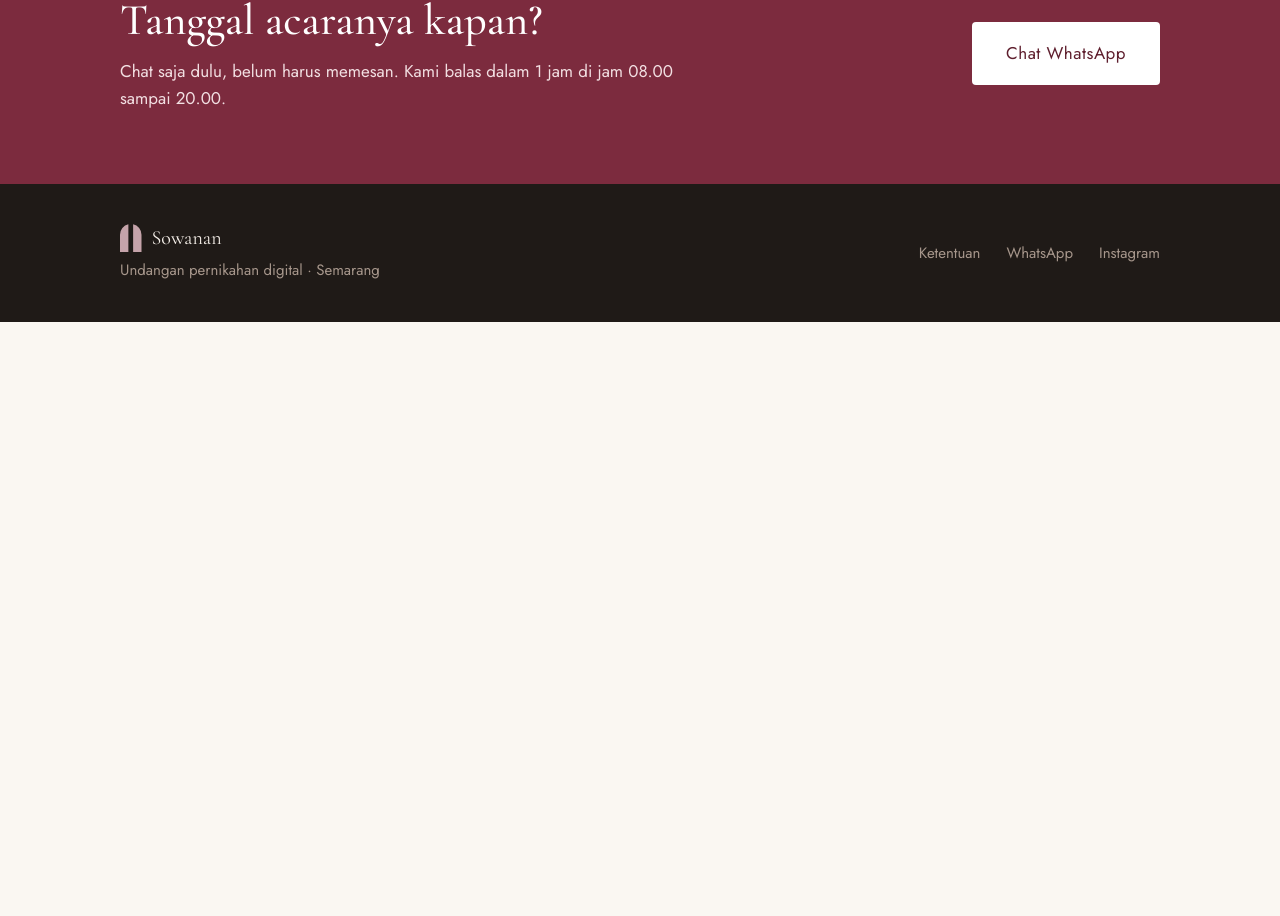
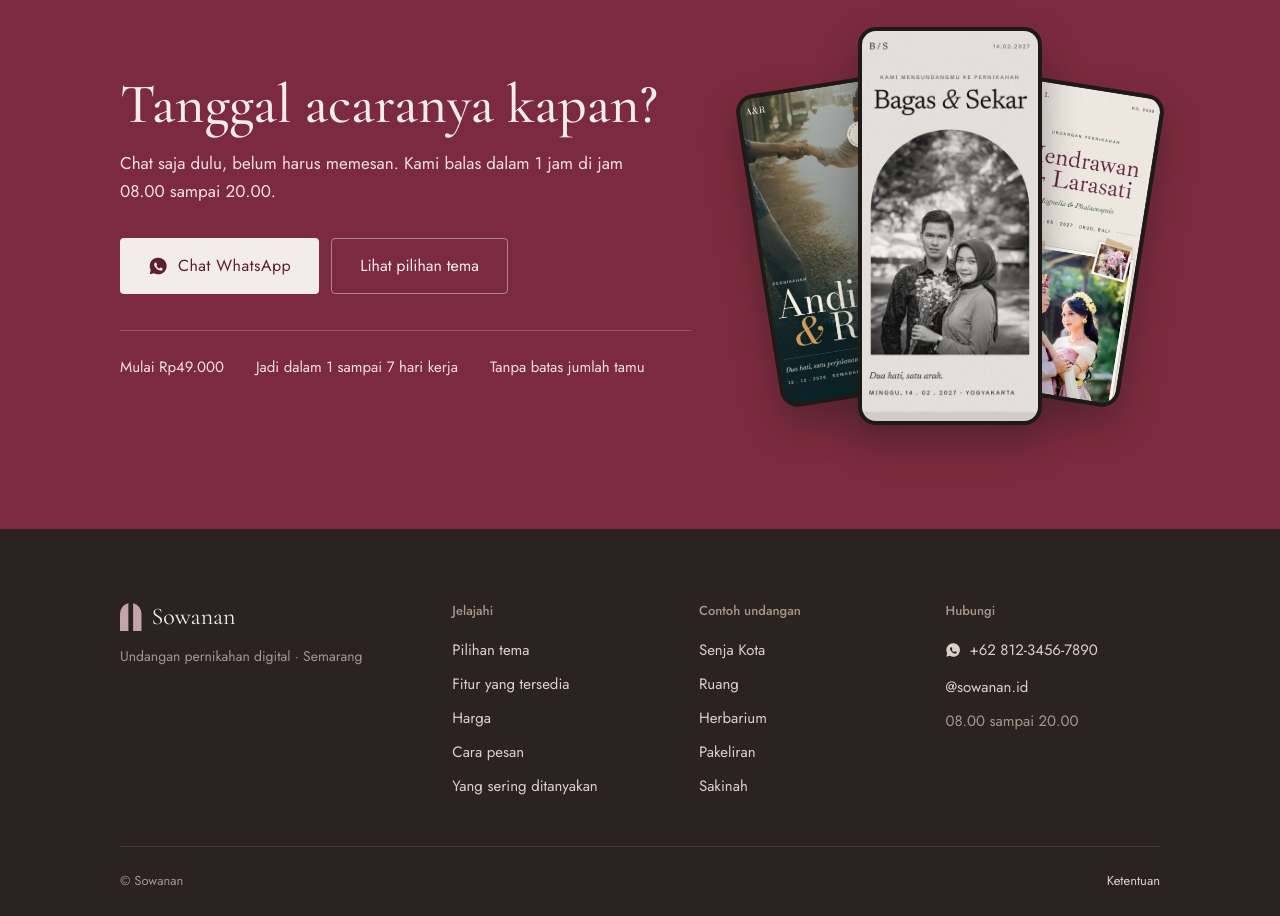
Before and after one commit to ridzwan-gigih-herdyantha/sowanan, a Next.js app: page / in a window 1280 px wide. Shown: the part 5880-6796 px from the top of the page. Before the commit the page ends 6202 px from the top, so only its background shows below. Built offline with nearby package versions, Linux system fonts and the light colour scheme; no server answers.

Commit message:
feat: redesign homepage closing CTA with a theme cover fan linking to the theme section and expand footer into a site map with editable labels

```diff
--- a/src/app/(site)/admin/settings/panels-content.tsx
+++ b/src/app/(site)/admin/settings/panels-content.tsx
@@ -128,9 +128,20 @@ export function BerandaPanel() {
           <Text path="closing.button" label="Label tombol" chip="view" max={28} help="Tujuannya WhatsApp, nomor dan pesan dari tab Kontak." />
         </Row>
         <Text path="closing.text" label="Kalimat penutup" chip="view" max={160} />
+        <Text path="closing.button2" label="Label tombol kedua" chip="view" max={28} help="Menuju bagian pilihan tema. Kosongkan untuk menyembunyikan tombol." />
+        <Row>
+          {[0, 1, 2].map((i) => (
+            <Text key={i} path={`closing.points.${i}`} label={`Poin ${i + 1}`} chip="view" max={40} help={i === 0 ? "Muncul di bawah tombol. Bisa memakai {harga} dan {waktu}." : undefined} />
+          ))}
+        </Row>
         <Row>
           <Text path="footer.line1" label="Baris footer" chip="view" max={80} help="Bisa memakai {kota}." />
           <Text path="footer.line2" label="Baris kedua footer" chip="view" max={60} />
+        </Row>
+        <Row>
+          <Text path="footer.nav" label="Judul kolom tautan" chip="view" max={24} />
+          <Text path="footer.demos" label="Judul kolom contoh undangan" chip="view" max={24} />
+          <Text path="footer.reach" label="Judul kolom kontak" chip="view" max={24} />
         </Row>
       </Card>
     </>
--- a/src/components/home/closing.tsx
+++ b/src/components/home/closing.tsx
@@ -1,60 +1,186 @@
+import Image from "next/image";
 import Link from "next/link";
 import { LogoMark } from "@/components/logo";
-import { Container, SectionTitle, btn, cx, reveal } from "@/components/ui";
+import { Container, btn, cx, reveal } from "@/components/ui";
 import { fill, type Settings } from "@/lib/settings";
+import { SITE_NAME } from "@/lib/site";
+
+const WA_PATH =
+  "M12 2a10 10 0 00-8.7 14.9L2 22l5.3-1.4A10 10 0 1012 2zm5.8 14.2c-.2.7-1.3 1.3-1.8 1.3-.5.1-1 .1-1.7-.1-.4-.1-.9-.3-1.5-.6-2.6-1.1-4.3-3.8-4.4-4-.1-.2-1-1.4-1-2.6 0-1.2.6-1.8.9-2.1.2-.2.5-.3.7-.3h.5c.2 0 .4 0 .6.5l.8 1.9c.1.1.1.3 0 .5l-.3.4-.3.4c-.1.1-.2.3 0 .5.1.2.6 1 1.3 1.7.9.8 1.6 1 1.9 1.2.2.1.4.1.5-.1l.7-.9c.2-.2.3-.2.5-.1l1.8.9c.2.1.4.2.5.3 0 .1 0 .6-.2 1.2z";
+
+function WaIcon({ className }: { className?: string }) {
+  return (
+    <svg viewBox="0 0 24 24" fill="currentColor" aria-hidden="true" className={className}>
+      <path d={WA_PATH} />
+    </svg>
+  );
+}
+
+const focus = "focus-visible:outline-2 focus-visible:outline-offset-4 focus-visible:outline-paper";
+
+// Posisi sampul dalam kipas: kiri, tengah lebih besar di depan, kanan. Saat kursor di atas atau fokus keyboard,
+// kipas sedikit membuka untuk menunjukkan bahwa tumpukan ini bisa diklik.
+const SIDE = "w-[112px] md:w-[146px]";
+const FAN = [
+  `${SIDE} z-0 -translate-x-[82%] translate-y-[5%] -rotate-[9deg] motion-safe:group-hover:-translate-x-[96%] motion-safe:group-hover:-rotate-[12deg] motion-safe:group-focus-visible:-translate-x-[96%] motion-safe:group-focus-visible:-rotate-[12deg]`,
+  "w-[140px] md:w-[184px] z-20 motion-safe:group-hover:-translate-y-[4%] motion-safe:group-focus-visible:-translate-y-[4%]",
+  `${SIDE} z-10 translate-x-[82%] translate-y-[5%] rotate-[9deg] motion-safe:group-hover:translate-x-[96%] motion-safe:group-hover:rotate-[12deg] motion-safe:group-focus-visible:translate-x-[96%] motion-safe:group-focus-visible:rotate-[12deg]`,
+];
+
+// Sampul tema seperti layar HP, sama dengan bagian pilihan tema. Satu tautan menuju bagian itu,
+// karena di sana calon klien bisa membandingkan semua tema sebelum membuka demonya.
+function CoverFan({ covers, label }: { covers: Settings["themes"]; label: string }) {
+  return (
+    <a href="#tema" aria-label={label} className={cx("group relative flex h-[320px] items-center justify-center rounded-sm md:h-[430px]", focus)} {...reveal(1)}>
+      {covers.map((t, i) => (
+        <span
+          key={t.id}
+          className={cx(
+            "absolute block aspect-[390/844] rounded-[18px] bg-ink p-1 shadow-[0_18px_36px_rgba(31,26,23,.38)] transition-[translate,rotate] duration-200 ease-out",
+            FAN[covers.length === 1 ? 1 : i],
+          )}
+        >
+          <span className="relative block size-full overflow-hidden rounded-[14px]">
+            <Image src={t.image} alt="" fill sizes="184px" className="object-cover object-top" />
+          </span>
+        </span>
+      ))}
+    </a>
+  );
+}
 
 export function ClosingCta({ settings, vars, waHref }: { settings: Settings; vars: Record<string, string>; waHref: string }) {
   const c = settings.closing;
+  const points = c.points.map((p) => fill(p, vars).trim()).filter(Boolean);
+  const covers = settings.themes.filter((t) => t.on && t.image).slice(0, 3);
   return (
-    <section className="bg-wine">
-      <Container className="flex flex-col items-start gap-6 py-14 md:flex-row md:items-center md:justify-between md:gap-12 md:py-[72px]">
+    <section className="overflow-hidden bg-wine text-paper">
+      <Container className="grid items-center gap-10 py-16 md:grid-cols-[minmax(0,1fr)_330px] md:gap-12 md:py-[88px] lg:grid-cols-[minmax(0,1fr)_420px]">
         <div {...reveal()}>
-          <SectionTitle className="text-white">{c.title}</SectionTitle>
-          {c.text && <p className="max-w-[56ch] text-[17px] text-[#f2dfe2]">{fill(c.text, vars)}</p>}
-        </div>
+          <h2 className="font-serif text-[clamp(36px,5vw,56px)] leading-[1.08] font-medium text-paper">{c.title}</h2>
+          {c.text && <p className="mt-4 max-w-[52ch] text-[17px] leading-relaxed text-[#f2dfe2]">{fill(c.text, vars)}</p>}
+          <div className="mt-8 flex flex-col gap-3 sm:flex-row sm:items-center">
             <a
               href={waHref}
+              className={cx(btn.base, "inline-flex items-center justify-center gap-2.5 bg-paper px-7 py-4 text-base text-wine-dark hover:-translate-y-0.5 hover:bg-white", focus)}
+            >
+              <WaIcon className="size-5 shrink-0" />
+              {c.button}
+            </a>
+            {c.button2 && (
+              <a
+                href="#tema"
                 className={cx(
-            btn.base,
-            "w-full shrink-0 bg-white px-[34px] py-[18px] text-center text-wine-dark hover:-translate-y-0.5 hover:bg-[#fff3f5] md:w-auto",
+                  "inline-flex items-center justify-center rounded-sm border border-paper/45 px-7 py-[15px] text-base text-paper no-underline transition-colors duration-200 hover:border-paper hover:bg-paper/10",
+                  focus,
                 )}
               >
-          {c.button}
+                {c.button2}
               </a>
+            )}
+          </div>
+          {points.length > 0 && (
+            <ul className="mt-9 flex flex-col gap-2 border-t border-paper/20 pt-6 text-[15px] text-[#f2dfe2] sm:flex-row sm:flex-wrap sm:gap-x-8">
+              {points.map((p) => (
+                <li key={p}>{p}</li>
+              ))}
+            </ul>
+          )}
+        </div>
+        {covers.length > 0 && <CoverFan covers={covers} label={c.button2 || settings.sections.tema.title} />}
       </Container>
     </section>
   );
 }
 
+const footLink = cx("rounded-sm text-dusk-light no-underline transition-colors duration-200 hover:text-paper", focus);
+const footLabel = "mb-4 text-[13px] font-medium text-dusk";
+
+// Peta kecil di ujung halaman: merek, isi halaman, contoh undangan, dan cara menghubungi.
 export function SiteFooter({ settings, vars, waHref }: { settings: Settings; vars: Record<string, string>; waHref: string }) {
-  const link = "mr-[22px] inline-block text-dusk no-underline transition-colors duration-200 hover:text-paper md:mr-0 md:ml-[26px]";
   const f = settings.footer;
+  const s = settings.sections;
+  const nav: [string, string][] = [
+    ["tema", s.tema.title],
+    ["fitur", s.fitur.title],
+    ["harga", s.harga.title],
+    ["cara", s.cara.title],
+    ["tanya", s.faq.title],
+  ];
+  const demos = settings.themes.filter((t) => t.on);
+  const hours = [vars.hari, vars.jam].filter(Boolean).join(", ");
   return (
-    <footer className="bg-ink text-[15px] text-dusk">
-      <Container className="flex flex-col items-start gap-4 py-10 md:flex-row md:items-center md:justify-between md:gap-6">
-        <div>
-          <div className="flex items-center gap-2.5 font-serif text-xl text-paper">
+    <footer className="bg-night text-[15px] text-dusk-light">
+      <Container className="grid grid-cols-2 gap-x-6 gap-y-10 pt-14 pb-12 md:grid-cols-[minmax(0,1.4fr)_repeat(3,minmax(0,1fr))] md:gap-8 md:pt-[72px]">
+        <div className="col-span-2 md:col-span-1">
+          <p className="flex items-center gap-2.5 font-serif text-2xl text-paper">
             <LogoMark className="h-7 w-auto text-wine-pale" />
-            Sowanan
+            {SITE_NAME}
+          </p>
+          {f.line1 && <p className="mt-3 text-[14px] text-dusk">{fill(f.line1, vars)}</p>}
+          {f.line2 && <p className="mt-1 text-[14px] text-dusk">{fill(f.line2, vars)}</p>}
         </div>
-          {f.line1 && <div className="mt-1.5">{fill(f.line1, vars)}</div>}
-          {f.line2 && <div className="mt-1.5">{fill(f.line2, vars)}</div>}
+
+        <nav aria-label={f.nav}>
+          <p className={footLabel}>{f.nav}</p>
+          <ul className="grid gap-2.5">
+            {nav.map(([id, label]) => (
+              <li key={id}>
+                <a href={`#${id}`} className={footLink}>
+                  {label}
+                </a>
+              </li>
+            ))}
+          </ul>
+        </nav>
+
+        {demos.length > 0 && (
+          <nav aria-label={f.demos}>
+            <p className={footLabel}>{f.demos}</p>
+            <ul className="grid gap-2.5">
+              {demos.map((t) => (
+                <li key={t.id}>
+                  <a href={t.demo || `/${t.slug}`} className={footLink}>
+                    {t.name}
+                  </a>
+                </li>
+              ))}
+            </ul>
+          </nav>
+        )}
+
+        <div className="col-span-2 md:col-span-1">
+          <p className={footLabel}>{f.reach}</p>
+          <ul className="grid gap-2.5">
+            <li>
+              <a href={waHref} className={cx(footLink, "inline-flex items-center gap-2")}>
+                <WaIcon className="size-4 shrink-0" />
+                {vars.wa}
+              </a>
+            </li>
+            <li>
+              <a href={`https://instagram.com/${settings.contact.instagram}`} rel="noopener" className={footLink}>
+                @{settings.contact.instagram}
+              </a>
+            </li>
+            {settings.contact.email && (
+              <li>
+                <a href={`mailto:${settings.contact.email}`} className={footLink}>
+                  {settings.contact.email}
+                </a>
+              </li>
+            )}
+            {hours && <li className="text-dusk">{hours}</li>}
+          </ul>
         </div>
-        <div>
-          <Link prefetch={false} href="/ketentuan" className={link}>
+      </Container>
+
+      <Container>
+        <div className="flex flex-col gap-2 border-t border-night-line py-6 text-[13px] text-dusk sm:flex-row sm:items-center sm:justify-between">
+          <p>&copy; {SITE_NAME}</p>
+          <Link prefetch={false} href="/ketentuan" className={cx(footLink, "w-fit text-dusk")}>
             Ketentuan
           </Link>
-          <a href={waHref} className={link}>
-            WhatsApp
-          </a>
-          <a href={`https://instagram.com/${settings.contact.instagram}`} className={link} rel="noopener">
-            Instagram
-          </a>
-          {settings.contact.email && (
-            <a href={`mailto:${settings.contact.email}`} className={link}>
-              Email
-            </a>
-          )}
         </div>
       </Container>
     </footer>
@@ -68,9 +194,7 @@ export function WhatsAppFloat({ waHref }: { waHref: string }) {
       aria-label="Tanya lewat WhatsApp"
       className="fixed right-4 bottom-4 z-50 flex size-14 items-center justify-center rounded-full bg-wa text-white no-underline shadow-[0_8px_24px_rgba(31,26,23,.26)] transition-[transform,box-shadow] duration-200 hover:-translate-y-[3px] hover:scale-[1.04] hover:shadow-[0_12px_30px_rgba(31,26,23,.32)] active:translate-y-0 active:scale-[.98] motion-reduce:transform-none sm:right-6 sm:bottom-6 sm:size-[60px]"
     >
-      <svg width="30" height="30" viewBox="0 0 24 24" fill="currentColor" aria-hidden="true">
-        <path d="M12 2a10 10 0 00-8.7 14.9L2 22l5.3-1.4A10 10 0 1012 2zm5.8 14.2c-.2.7-1.3 1.3-1.8 1.3-.5.1-1 .1-1.7-.1-.4-.1-.9-.3-1.5-.6-2.6-1.1-4.3-3.8-4.4-4-.1-.2-1-1.4-1-2.6 0-1.2.6-1.8.9-2.1.2-.2.5-.3.7-.3h.5c.2 0 .4 0 .6.5l.8 1.9c.1.1.1.3 0 .5l-.3.4-.3.4c-.1.1-.2.3 0 .5.1.2.6 1 1.3 1.7.9.8 1.6 1 1.9 1.2.2.1.4.1.5-.1l.7-.9c.2-.2.3-.2.5-.1l1.8.9c.2.1.4.2.5.3 0 .1 0 .6-.2 1.2z" />
-      </svg>
+      <WaIcon className="size-[30px]" />
     </a>
   );
 }
--- a/src/lib/settings/defaults.ts
+++ b/src/lib/settings/defaults.ts
@@ -247,8 +247,10 @@ export const DEFAULT_SETTINGS: Settings = {
     title: "Tanggal acaranya kapan?",
     text: "Chat saja dulu, belum harus memesan. Kami balas dalam 1 jam di jam {jam}.",
     button: "Chat WhatsApp",
+    button2: "Lihat pilihan tema",
+    points: ["Mulai {harga}", "Jadi dalam {waktu}", "Tanpa batas jumlah tamu"],
   },
-  footer: { line1: "Undangan pernikahan digital · {kota}", line2: "" },
+  footer: { line1: "Undangan pernikahan digital · {kota}", line2: "", nav: "Jelajahi", demos: "Contoh undangan", reach: "Hubungi" },
   themes: [
     { id: "senja", on: true, name: "Senja Kota", slug: "andi-rina", demo: "/andi-rina", tier: "semua", style: "film / urban", image: "/img/tema-andi-rina.webp" },
     { id: "ruang", on: true, name: "Ruang", slug: "bagas-sekar", demo: "/bagas-sekar", tier: "semua", style: "monokrom / minimalis", image: "/img/tema-bagas-sekar.webp" },
--- a/src/lib/settings/schema.ts
+++ b/src/lib/settings/schema.ts
@@ -109,8 +109,21 @@ export const settingsSchema = z
       .array(z.object({ id, on: z.boolean(), name: req("Nama fitur", 30), text: str("Keterangan fitur", 90), icon: z.enum(Object.keys(ICONS) as [IconId, ...IconId[]]), label: str("Label fitur", 30) }))
       .max(30, "Fitur maksimal 30."),
     steps: z.array(z.object({ id, title: req("Judul langkah", 24), text: str("Penjelasan langkah", 110) })).max(8, "Langkah maksimal 8."),
-    closing: z.object({ title: req("Judul penutup", 50), text: str("Kalimat penutup", 160), button: req("Label tombol penutup", 28) }),
-    footer: z.object({ line1: str("Baris footer", 80), line2: str("Baris kedua footer", 60) }),
+    closing: z.object({
+      title: req("Judul penutup", 50),
+      text: str("Kalimat penutup", 160),
+      button: req("Label tombol penutup", 28),
+      button2: str("Label tombol kedua", 28).default("Lihat pilihan tema"),
+      // Poin singkat di bawah tombol. Boleh memakai kata pengganti seperti {harga} dan {waktu}.
+      points: z.array(str("Poin penutup", 40)).max(3).default(["Mulai {harga}", "Jadi dalam {waktu}", "Tanpa batas jumlah tamu"]),
+    }),
+    footer: z.object({
+      line1: str("Baris footer", 80),
+      line2: str("Baris kedua footer", 60),
+      nav: str("Judul kolom tautan", 24).default("Jelajahi"),
+      demos: str("Judul kolom contoh undangan", 24).default("Contoh undangan"),
+      reach: str("Judul kolom kontak", 24).default("Hubungi"),
+    }),
     themes: z
       .array(
         z.object({
```
Also changed, not shown: 1 other file (tests, documents, lock files or other folders). Lines whose indentation alone changed are shown as unchanged.
